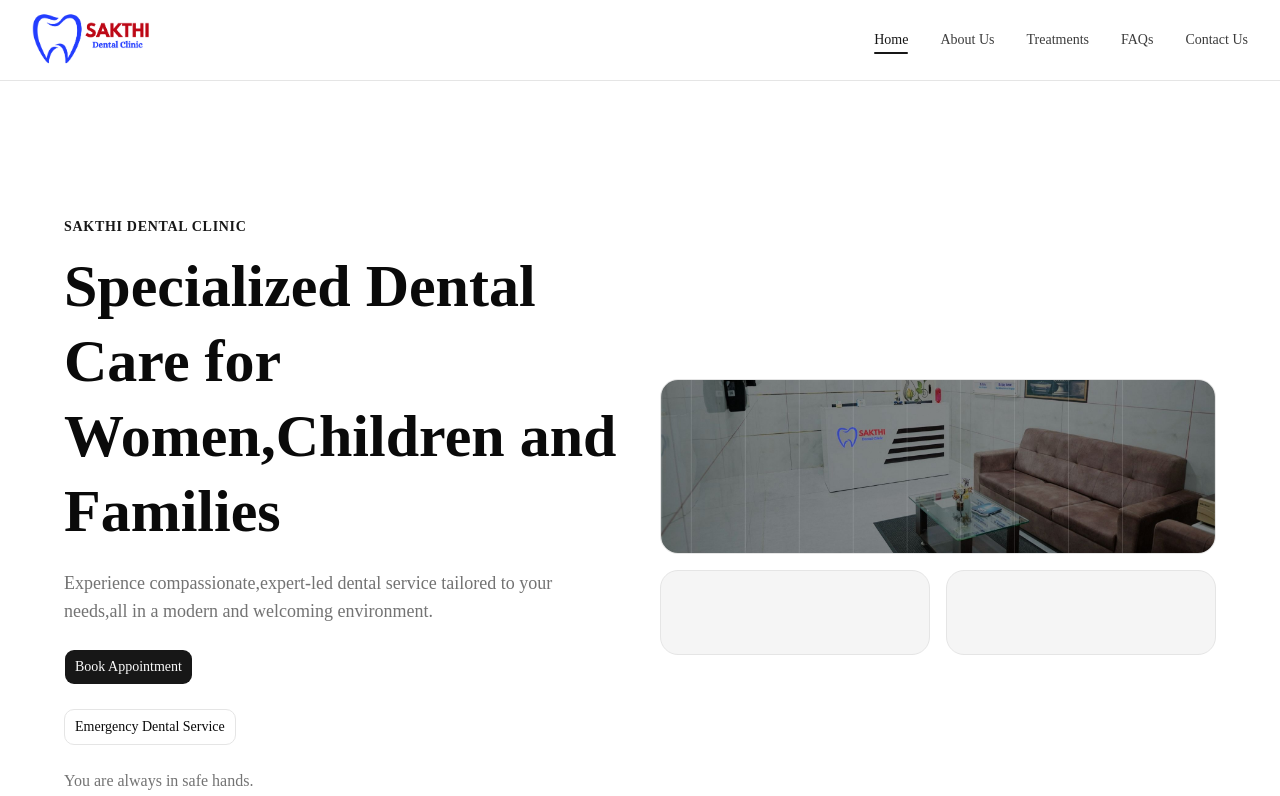
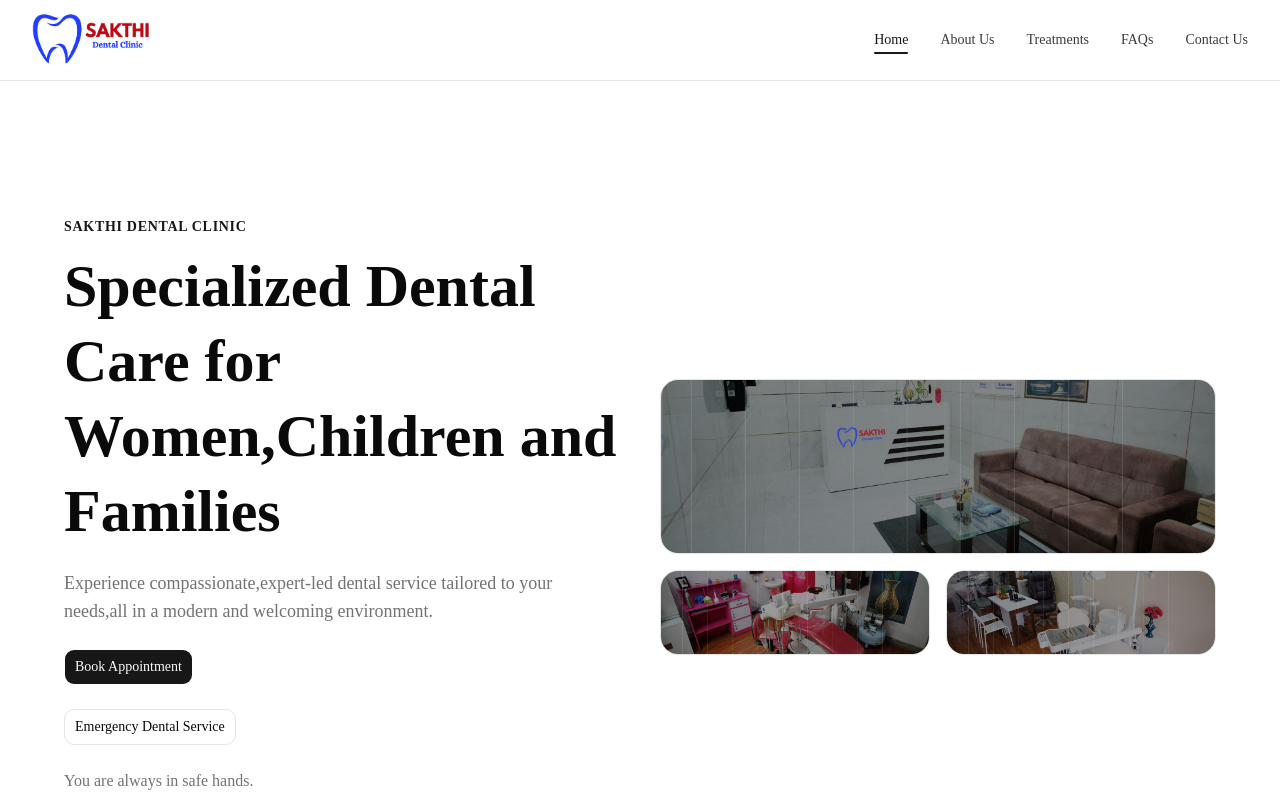
Before and after one commit to mantanova-87/sakthidentalclinic, a Next.js app: page / in a window 1280 px wide. Shown: the top 796 px of the page. Built offline with nearby package versions, Linux system fonts and the light colour scheme.

Commit message:
feat: update Hero component to include additional supporting images with proper alt text

```diff
--- a/src/features/home/hero.tsx
+++ b/src/features/home/hero.tsx
@@ -45,15 +45,29 @@
                         <div className="relative aspect-[3.18/1] overflow-hidden rounded-2xl border">
                             <Image
                                 src="/assets/Banner_img_1.jpg"
-                                alt="Dental Clinic"
+                                alt="Clinic Image 1"
                                 fill
                                 className="object-cover"
                             />
                         </div>
                         {/* Supporting Images */}
                         <div className="grid grid-cols-2 gap-4">
-                            <div className="aspect-[3.18/1] rounded-2xl border bg-muted" />
-                            <div className="aspect-[3.18/1] rounded-2xl border bg-muted" />
+                            <div className="relative aspect-[3.18/1] overflow-hidden rounded-2xl border">
+                                <Image
+                                    src="/assets/Banner_img_2.jpg"
+                                    alt="Clinic Image 2"
+                                    fill
+                                    className="object-cover"
+                                />
+                            </div>
+                            <div className="relative aspect-[3.18/1] overflow-hidden rounded-2xl border">
+                                <Image
+                                    src="/assets/Banner_img_3.jpg"
+                                    alt="Clinic Image 3"
+                                    fill
+                                    className="object-cover"
+                                />
+                            </div>
                         </div>
                     </div>
                 </div>
```
